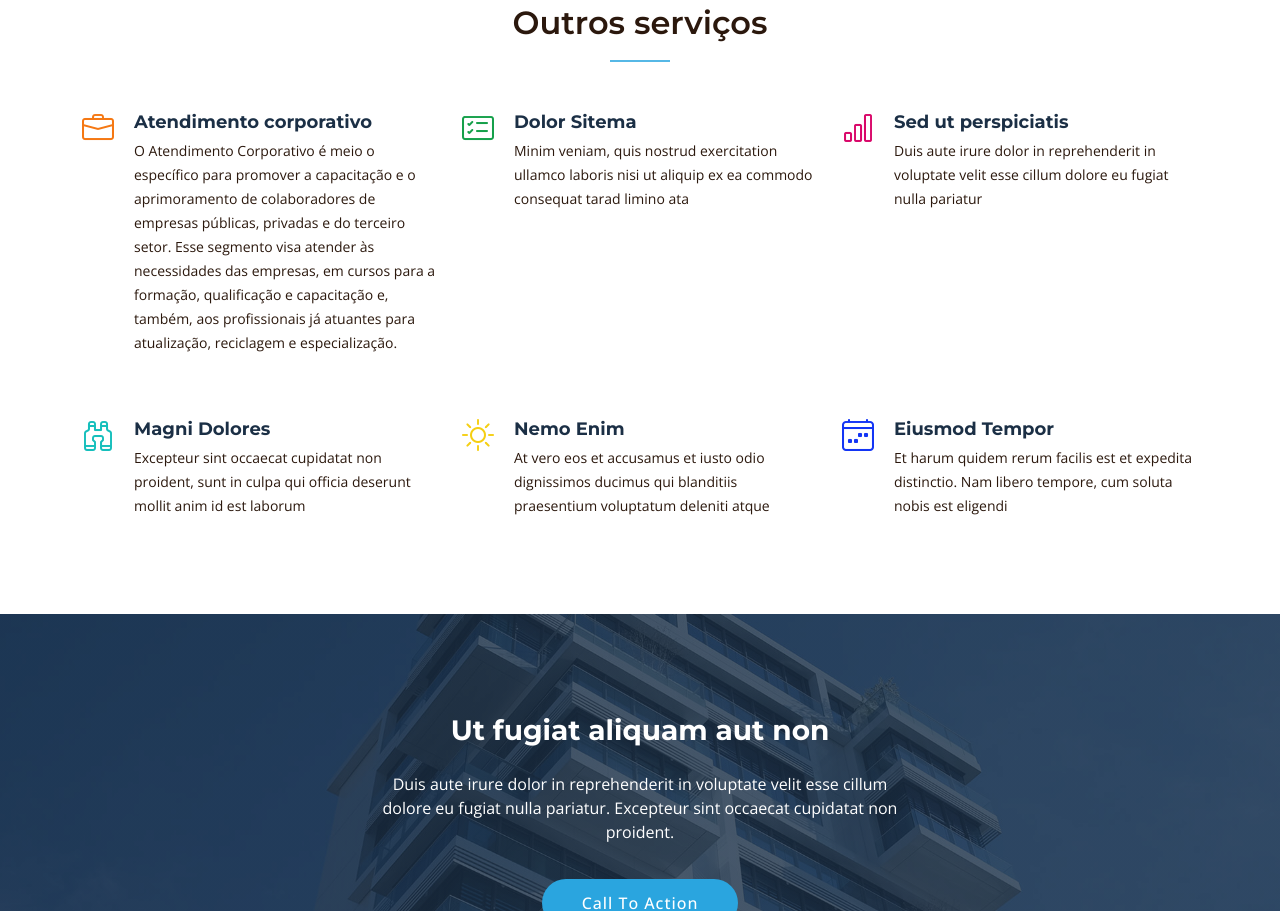
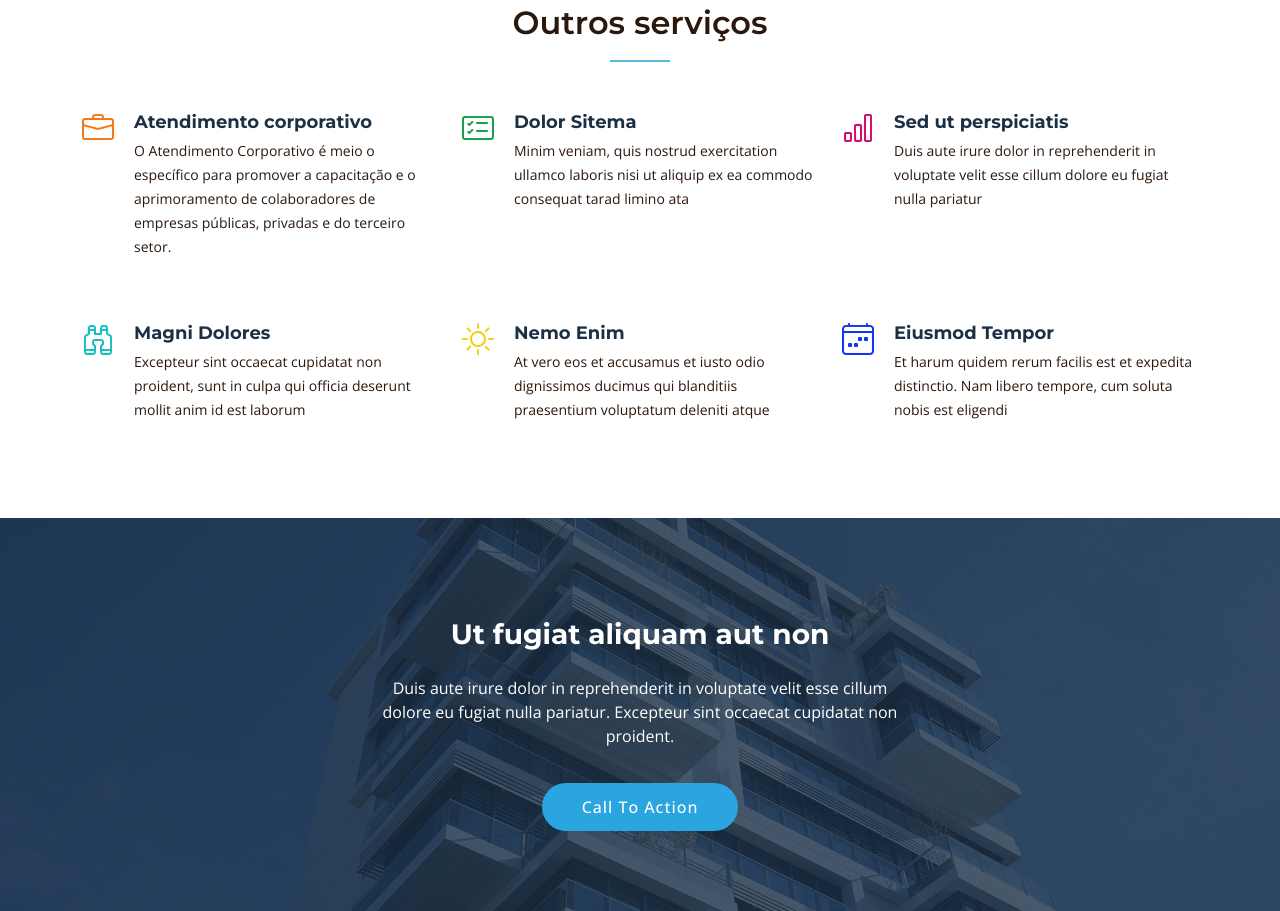
Before and after one commit to webp-sgv/BigBox, a plain HTML site: page index.html in a window 1280 px wide. Shown: the part 1760-2671 px from the top of the page. Drawn offline with nearby package versions, Linux system fonts and the light colour scheme.

Commit message:
Update v3.6

```diff
--- a/index.html
+++ b/index.html
@@ -206,7 +206,6 @@
 
               <p class="description">
                 O Atendimento Corporativo é meio o específico para promover a capacitação e o aprimoramento de colaboradores de empresas públicas, privadas e do terceiro setor.
-                Esse segmento visa atender às necessidades das empresas, em cursos para a formação, qualificação e capacitação e, também, aos profissionais já atuantes para atualização, reciclagem e especialização.
               </p>
 
             </div>
```
